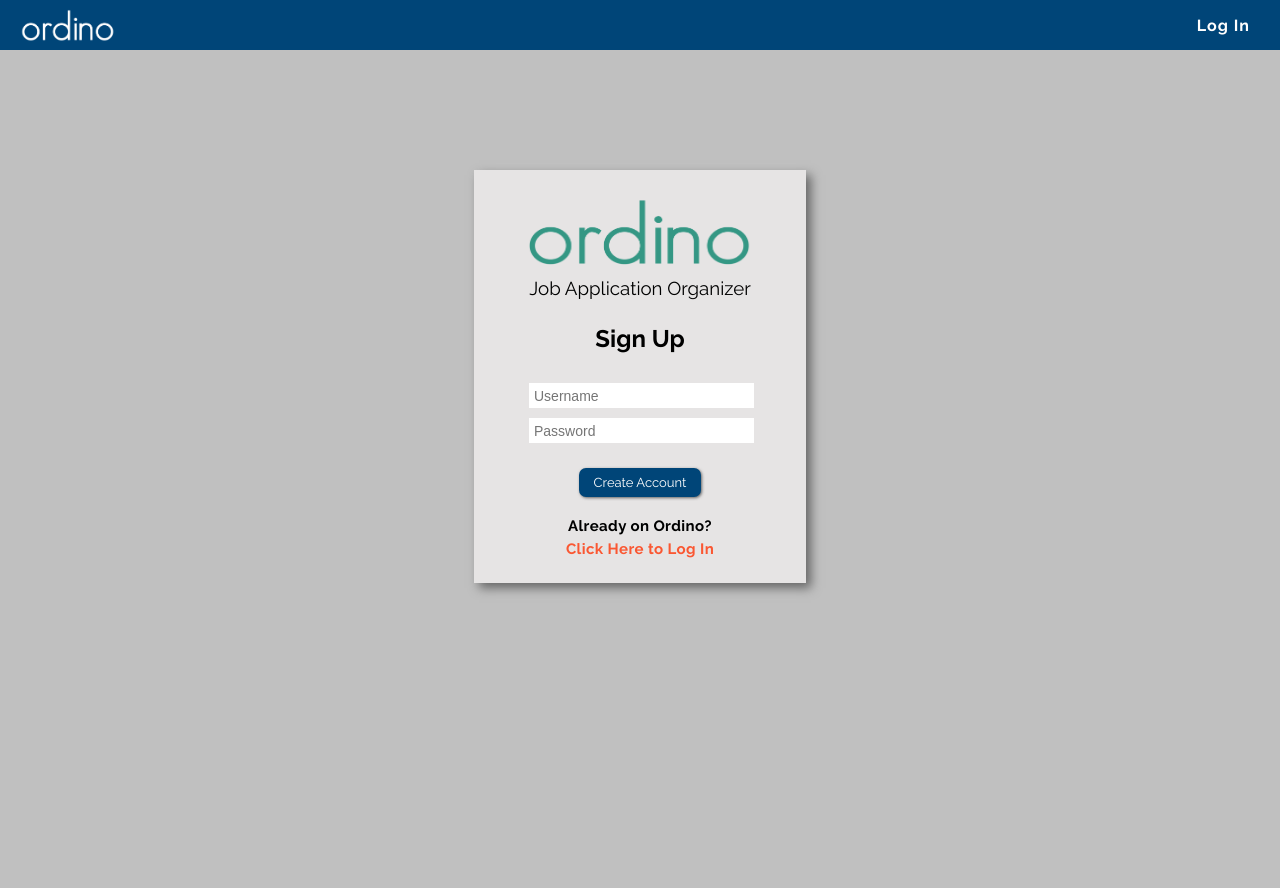
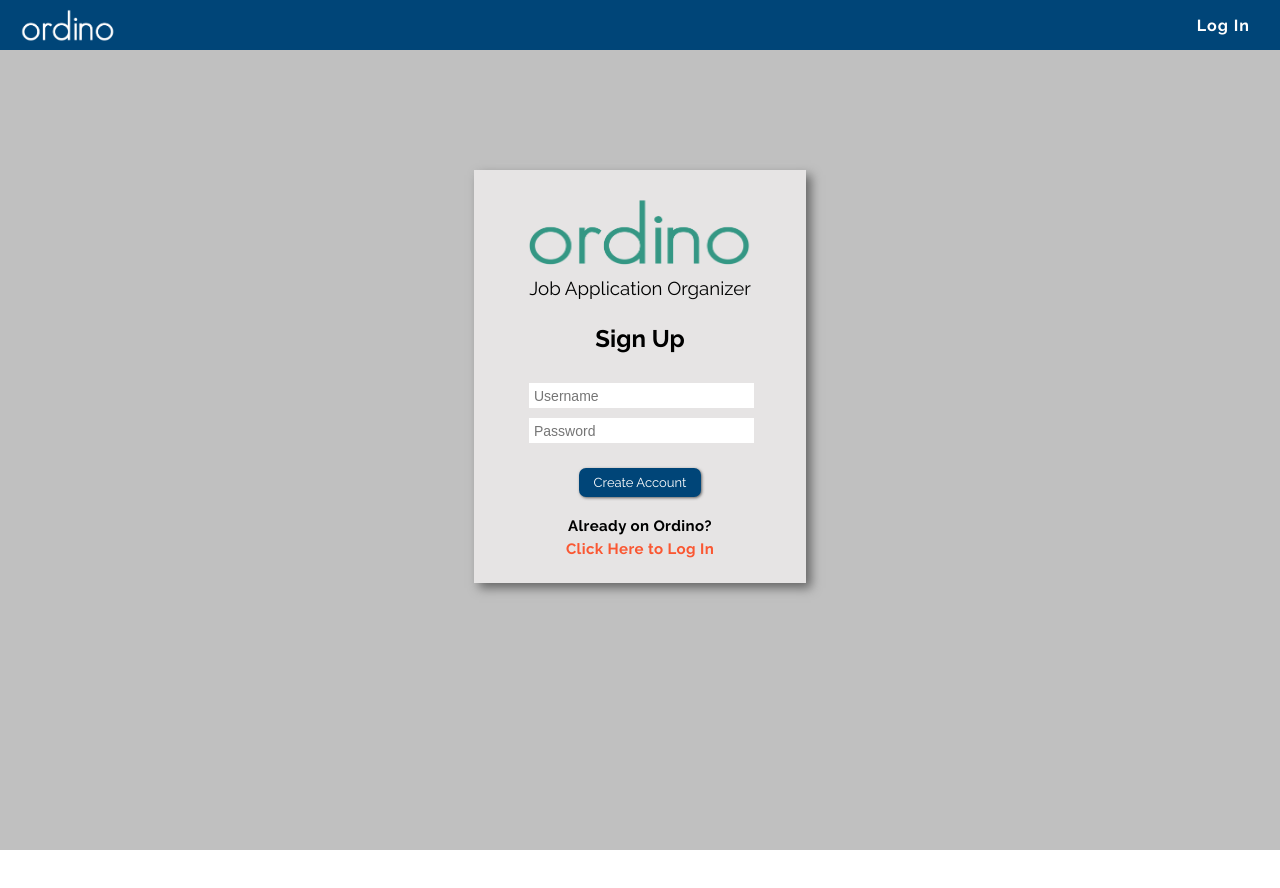
Before and after one commit to BPopek/ordino-job-organizer, a React (Create React App) app in the folder client/: page /signup in a window 1280 px wide. Shown: the top 888 px of the page. After the commit the page ends 850 px from the top, so only its background shows below. Built offline with nearby package versions, Linux system fonts and the light colour scheme.

Commit message:
fixed background

```diff
--- a/client/src/StylesFolder/AppMainStyles.scss
+++ b/client/src/StylesFolder/AppMainStyles.scss
@@ -21,7 +21,7 @@ $red: #FA5732;
 .appDiv {
     background-color: #c0c0c0;
     box-sizing: border-box;
-    height: 140vh;
+    height: 100%;
 }
 .intro {
     font-family: $primaryFont;
```
